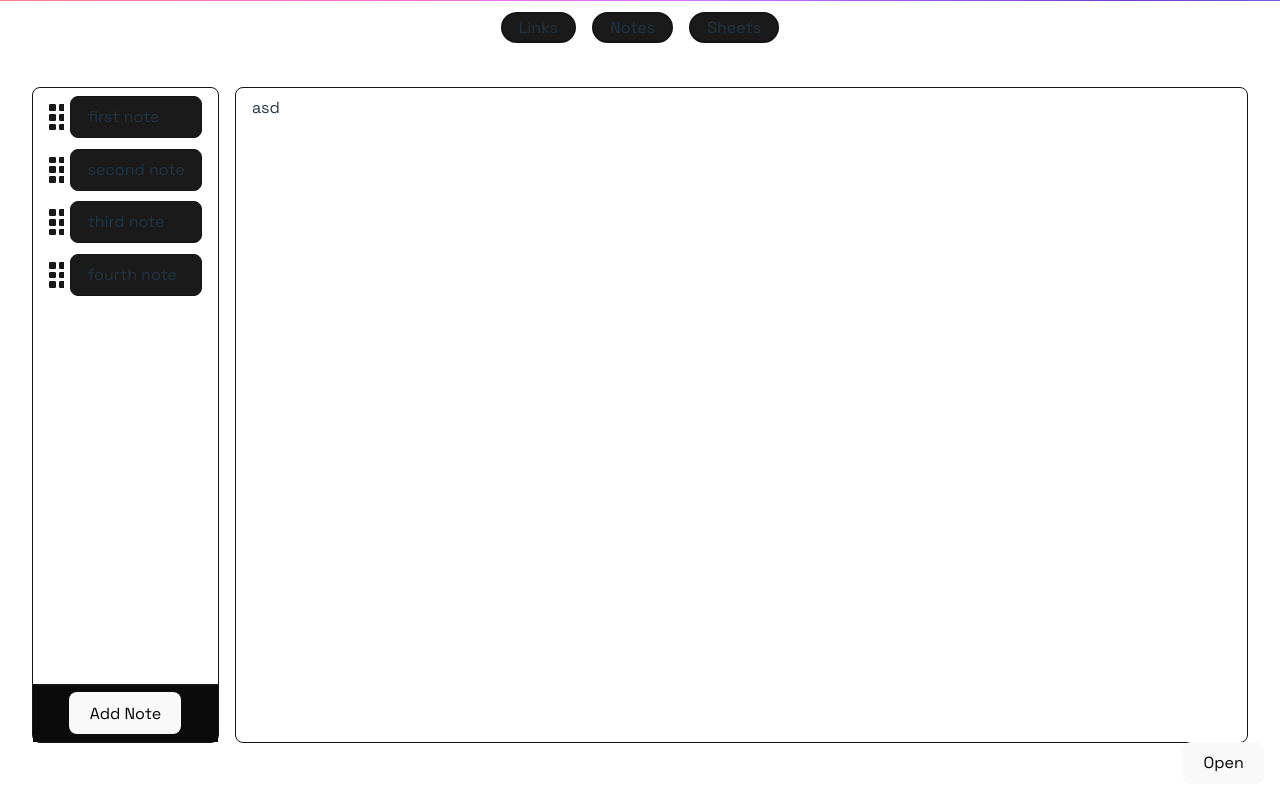
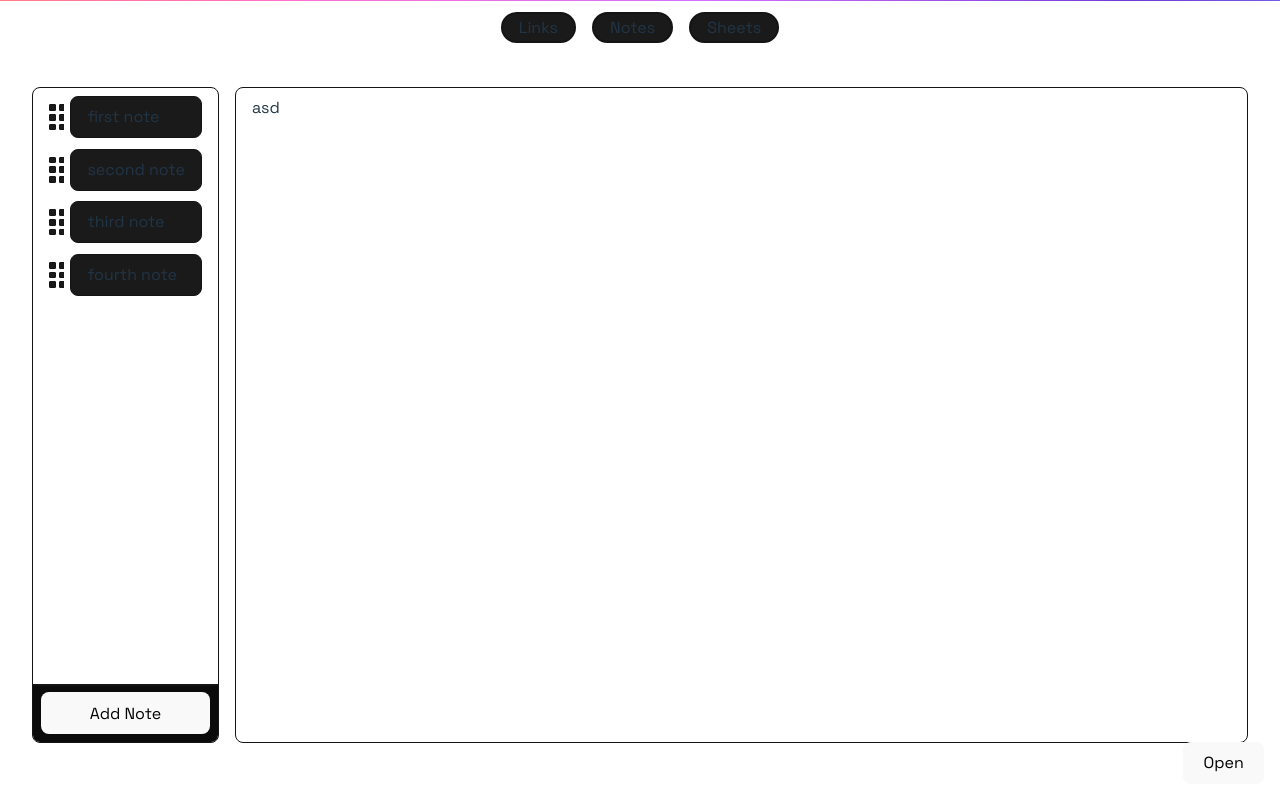
Before and after one commit to BigBadBodyPillow/utility, a React (Vite) app: page / in a window 1280 px wide. Built offline with nearby package versions, Linux system fonts and the light colour scheme.

Commit message:
z index caluclator

```diff
--- a/src/Components/Calculator/Calculator.css
+++ b/src/Components/Calculator/Calculator.css
@@ -13,6 +13,7 @@
 
   border-radius: var(--border-radius);
   overflow: hidden;
+  z-index: 99999999 !important;
 }
 .calculator-container.hidden {
   display: none;
--- a/src/Components/Notes/Notes.css
+++ b/src/Components/Notes/Notes.css
@@ -23,7 +23,7 @@
   border: 1px solid var(--border-colour);
 
   position: relative;
-  /* overflow: hidden; */
+  overflow: hidden;
 }
 .notes-list ul {
   padding: 0;
@@ -48,6 +48,7 @@
 }
 .add-notes {
   white-space: nowrap;
+  width: 100%;
 }
 .add-notes::before {
   content: '';
```
